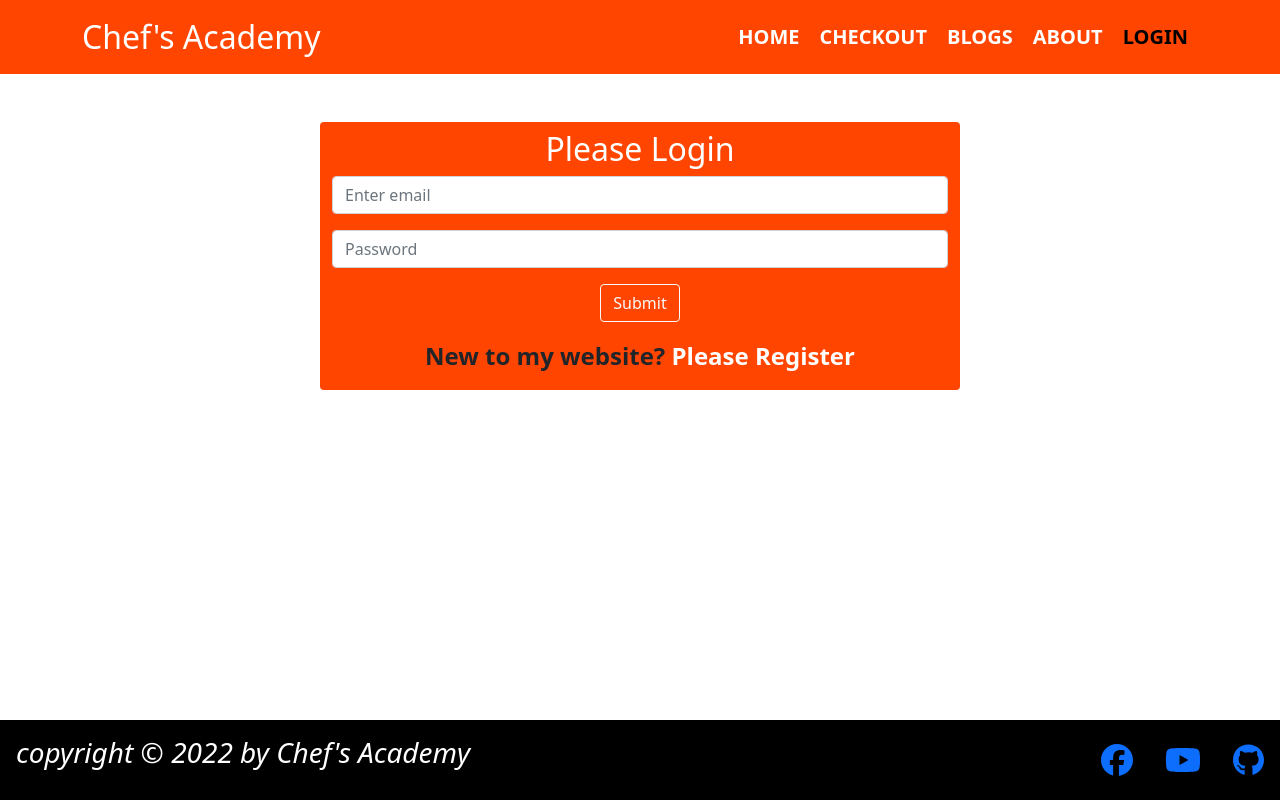
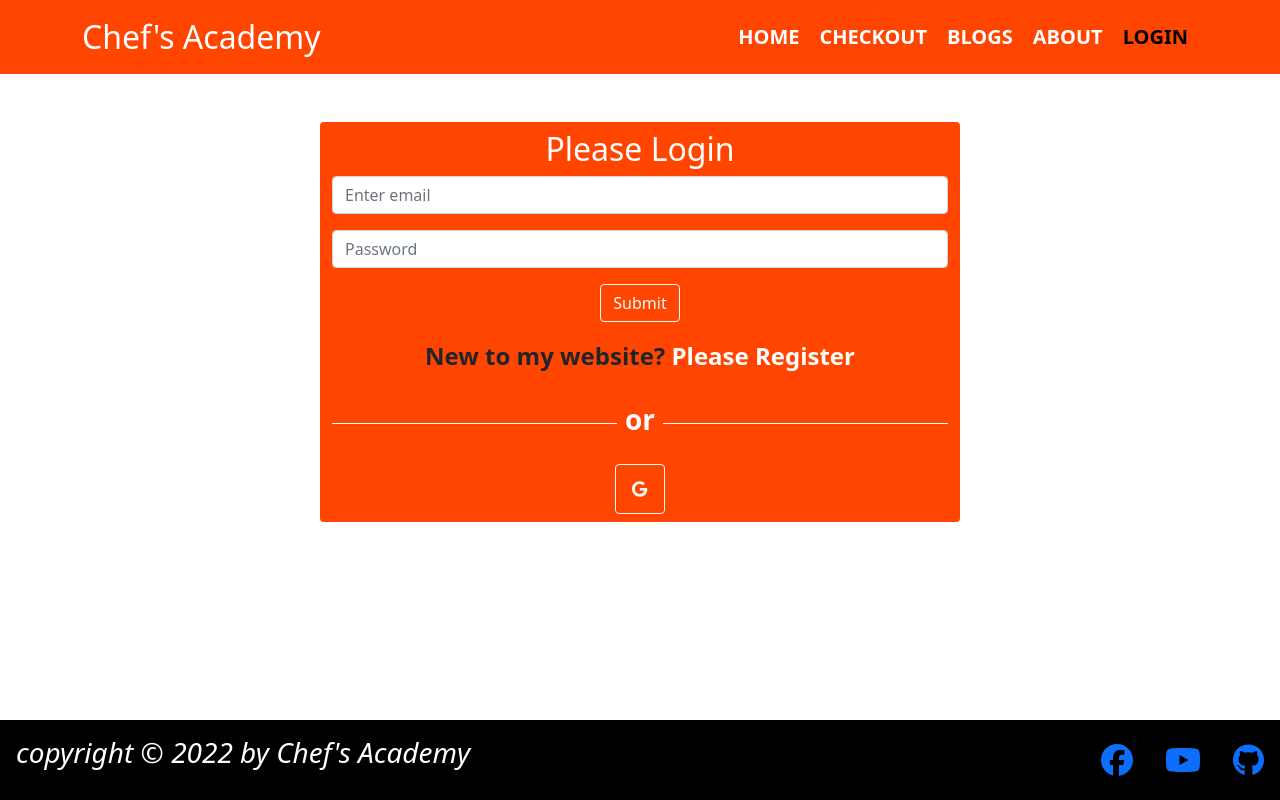
Before and after one commit to TanveerShahriar/chefs-academy, a React (Create React App) app: page /login in a window 1280 px wide. Built offline with nearby package versions, Linux system fonts and the light colour scheme; no server answers.

Commit message:
google sign in added

```diff
--- a/src/Pages/Login/Login/Login.js
+++ b/src/Pages/Login/Login/Login.js
@@ -3,6 +3,7 @@ import { Button, Form } from 'react-bootstrap';
 import { useSignInWithEmailAndPassword } from 'react-firebase-hooks/auth';
 import { Link, useLocation, useNavigate } from 'react-router-dom';
 import auth from '../../../firebase.init';
+import SocialLogin from '../SocialLogin/SocialLogin';
 import './Login.css'
 
 const Login = () => {
@@ -48,6 +49,7 @@ const Login = () => {
                 </Button>
             </Form>
             <p className='fs-4 fw-bold my-3'>New to my website? <Link to="/register" className='text-white pe-auto text-decoration-none'>Please Register</Link> </p>
+            <SocialLogin></SocialLogin>
         </div>
     );
 };
--- a/src/Pages/Login/Register/Register.js
+++ b/src/Pages/Login/Register/Register.js
@@ -4,6 +4,7 @@ import { useCreateUserWithEmailAndPassword } from 'react-firebase-hooks/auth';
 import './Register.css';
 import auth from '../../../firebase.init';
 import { Button, Form } from 'react-bootstrap';
+import SocialLogin from '../SocialLogin/SocialLogin';
 
 const Register = () => {
     const emailRef = useRef('');
@@ -30,17 +31,6 @@ const Register = () => {
     }
 
     return (
-        // <div className='register-form'>
-        //     <h2 style={{textAlign: 'center'}}>Please Register</h2>
-        //     <form onSubmit={handleRegister}>
-
-        //         <input type="email" name="email" id="" placeholder='Email Address' required/>
-
-        //         <input type="password" name="password" id="" placeholder='Password' required/>
-        //         <input type="submit" value="Register" />
-        //     </form>
-        //     <p>Already have an account? <Link to="/login" className='text-danger pe-auto text-decoration-none' onClick={navigateLogin}>Please Login</Link> </p>
-        // </div>
         <div className='container w-50 mx-auto my-5 rounded login-form'>
         <h2 className='text-white text-center mt-2'>Please Register</h2>
         <Form onSubmit={handleRegister}>
@@ -56,6 +46,7 @@ const Register = () => {
             </Button>
         </Form>
         <p className='fs-4 fw-bold my-3'>Already have an account? <Link to="/login" className='text-white pe-auto text-decoration-none'>Please Login</Link> </p>
+        <SocialLogin></SocialLogin>
     </div>
     );
 };
--- /dev/null
+++ b/src/Pages/Login/SocialLogin/SocialLogin.css
@@ -0,0 +1,4 @@
+.google-btn{
+    width: 50px;
+    height: 50px;
+}
--- /dev/null
+++ b/src/Pages/Login/SocialLogin/SocialLogin.js
@@ -0,0 +1,50 @@
+import React from 'react';
+import { FontAwesomeIcon } from '@fortawesome/react-fontawesome';
+import {fab, faGoogle} from "@fortawesome/free-brands-svg-icons";
+import { useSignInWithGoogle } from 'react-firebase-hooks/auth';
+import auth from '../../../firebase.init';
+import { useNavigate } from 'react-router-dom';
+import Loading from '../../Shared/Loading/Loading';
+import './SocialLogin.css'
+import { library } from '@fortawesome/fontawesome-svg-core';
+
+library.add(fab, faGoogle);
+
+const SocialLogin = () => {
+    const [signInWithGoogle, user, loading, error] = useSignInWithGoogle(auth);
+    const navigate = useNavigate();
+
+    let errorElement;
+
+    if(loading){
+        return <Loading></Loading>
+    }
+
+    if (error) {
+        errorElement = <p className='text-white'>Error: {error?.message}</p>
+    }
+
+    if (user) {
+        navigate('/home');
+    }
+
+    return (
+        <div>
+            <div className='d-flex align-items-center'>
+                <div style={{ height: '1px' }} className='bg-white w-50'></div>
+                <p className='mt-2 px-2 text-white fw-bold fs-3'>or</p>
+                <div style={{ height: '1px' }} className='bg-white w-50'></div>
+            </div>
+            {errorElement}
+            <div className=''>
+                <button
+                    onClick={() => signInWithGoogle()}
+                    className='btn btn-outline-light d-block mx-auto my-2 google-btn'>
+                    <FontAwesomeIcon icon={['fab', 'fa-google']} />
+                </button>
+            </div>
+        </div>
+    );
+};
+
+export default SocialLogin;
--- /dev/null
+++ b/src/Pages/Shared/Loading/Loading.js
@@ -0,0 +1,12 @@
+import React from 'react';
+import { Spinner } from 'react-bootstrap';
+
+const Loading = () => {
+    return (
+        <div style={{height: '300px'}} className='w-100 d-flex justify-content-center align-items-center'>
+            <Spinner animation="border" variant="primary" />
+        </div>
+    );
+};
+
+export default Loading;
```
